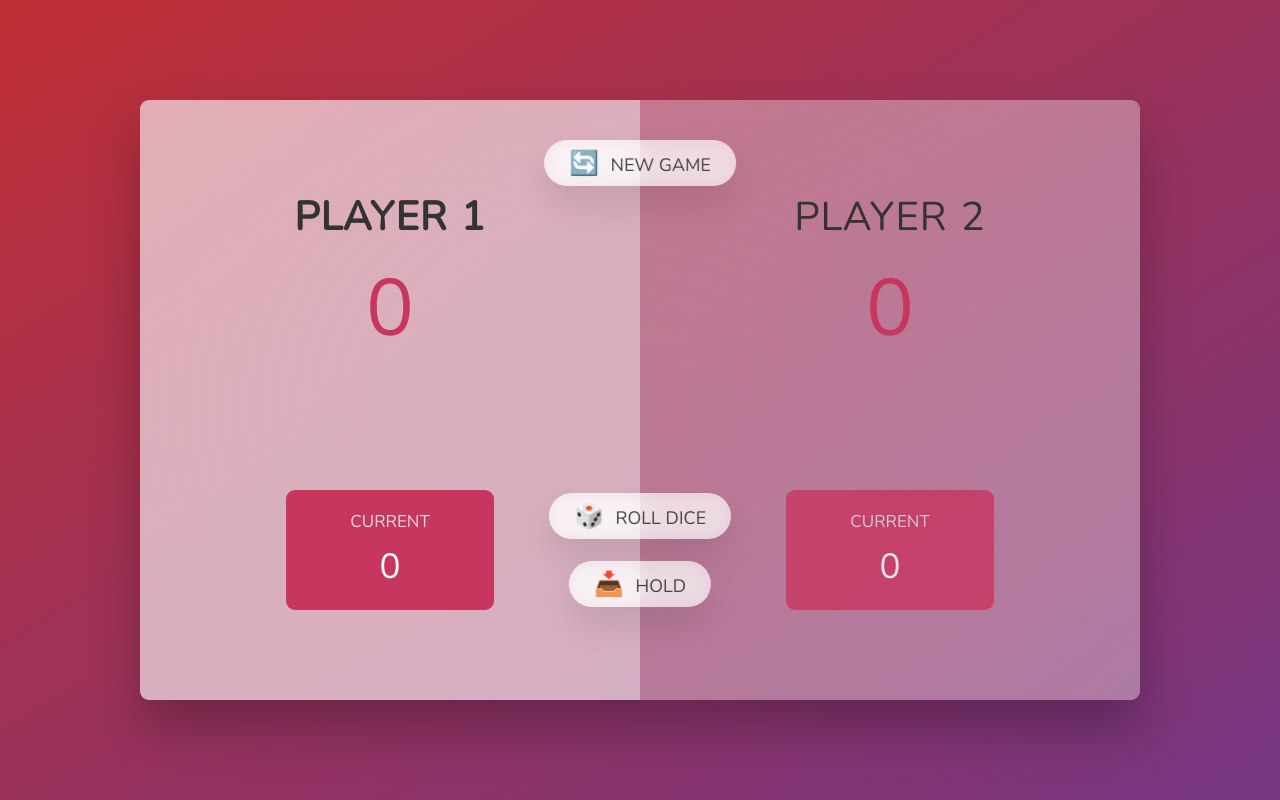
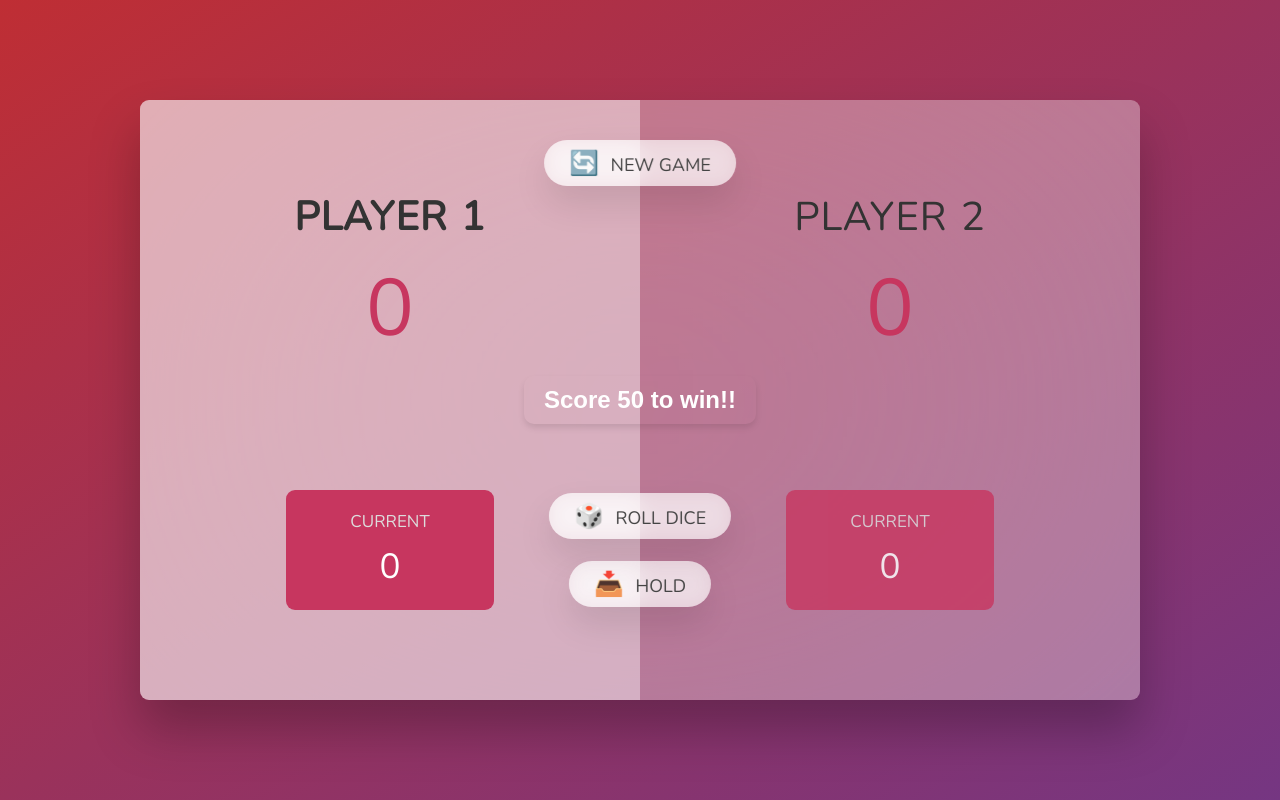
Before and after one commit to Tanmayi-Bhave/VarahaGame, a plain HTML site: page index.html in a window 1280 px wide. Drawn offline with nearby package versions, Linux system fonts and the light colour scheme.

Commit message:
Addes win rule score 50 and style to it

```diff
--- a/index.html
+++ b/index.html
@@ -9,6 +9,7 @@
   </head>
   <body>
     <main>
+      <h2 id="game-header">Score 50 to win!!</h2>
       <section class="player player--0 player--active">
         <h2 class="name" id="name--0">Player 1</h2>
         <p class="score" id="score--0">43</p>
--- a/script.js
+++ b/script.js
@@ -70,8 +70,8 @@ btnHold.addEventListener('click', function () {
       document.getElementById(`score--${activePlayer}`).textContent =
         scores[activePlayer];
 
-      // 2. Check if player's score is >= 100
-      if (scores[activePlayer] >= 20) {
+      // 2. Check if player's score is >= 50
+      if (scores[activePlayer] >= 50) {
         // Finish the game
         playing = false;
         diceEl.classList.add('hidden');
--- a/style.css
+++ b/style.css
@@ -169,3 +169,24 @@ main {
   font-weight: 700;
   color: #c7365f;
 }
+
+/* #game-header {
+  position: fixed;
+  top: 50%;
+  left: 50%;
+  transform: translate(-50%, -50%);
+} */
+
+#game-header {
+  position: fixed;
+  top: 50%;
+  left: 50%;
+  transform: translate(-50%, -50%);
+  padding: 10px 20px; /* Padding for some space around the text */
+  border-radius: 10px; /* Rounded corners */
+  color: white; /* Text color */
+  font-family: Arial, sans-serif; /* Font family */
+  font-size: 24px; /* Font size */
+  text-align: center; /* Center-align text */
+  box-shadow: 0 4px 6px rgba(0, 0, 0, 0.1); /* Box shadow for depth */
+}
```
